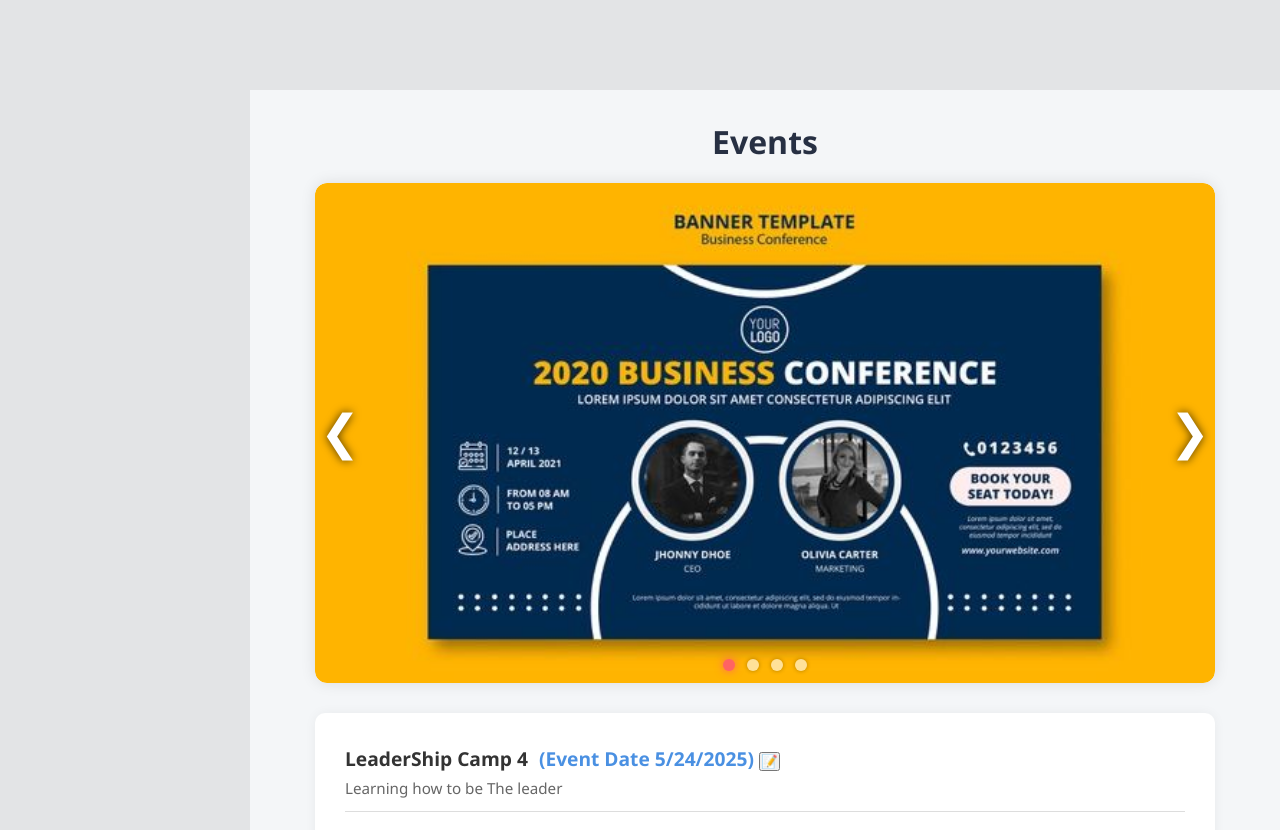
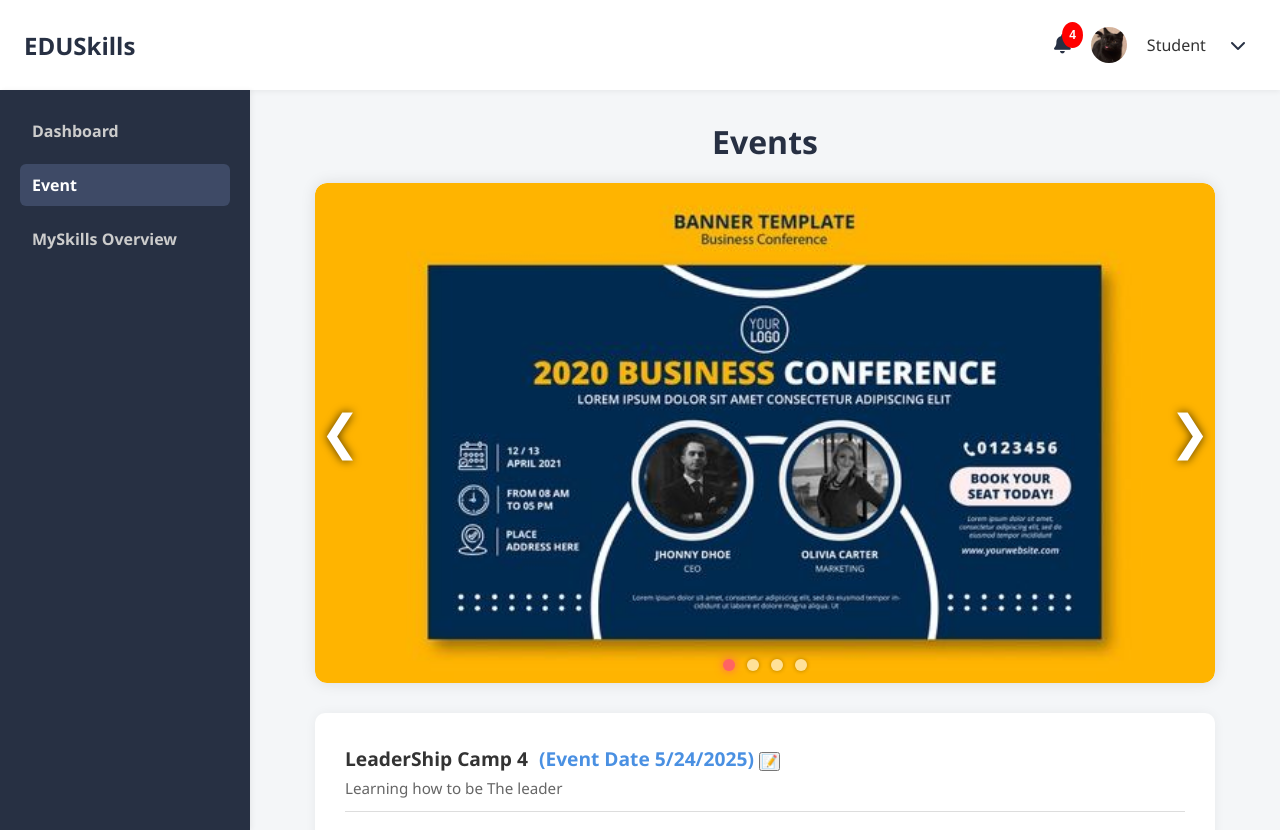
Before and after one commit to bgkcb/cs232, a plain HTML site: page afterlogin/Event.html in a window 1280 px wide. Drawn offline with Linux system fonts and the light colour scheme.

Commit message:
Update Event.html

```diff
--- a/afterlogin/Event.html
+++ b/afterlogin/Event.html
@@ -7,7 +7,7 @@
   <link rel="stylesheet" href="Event.css" />
   <link rel="stylesheet" href="https://cdnjs.cloudflare.com/ajax/libs/font-awesome/6.5.0/css/all.min.css" />
   <link rel="stylesheet" href="/afterlogin/navbar.css"/>
-  <script src="ืnavbar.js"></script>
+  <script src="navbar.js"></script>
 </head>
 <body>
 
```
